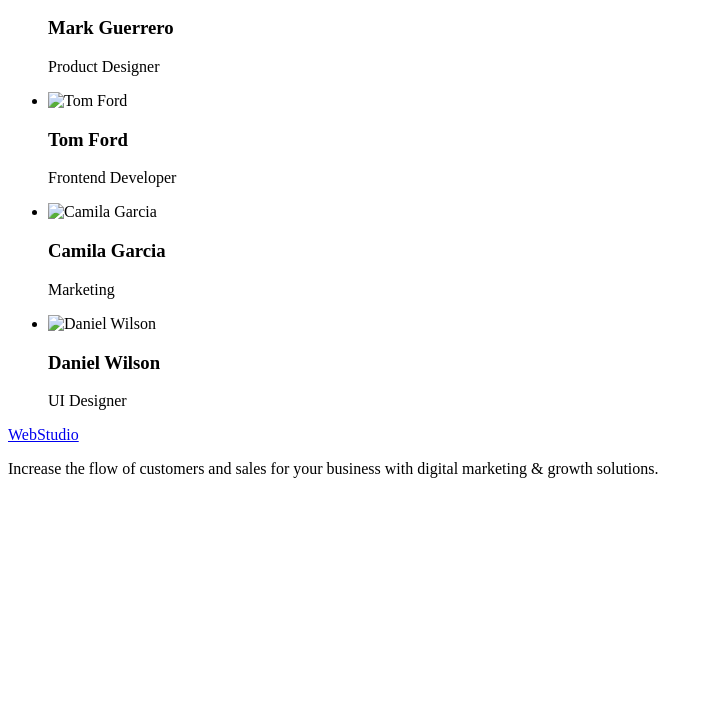
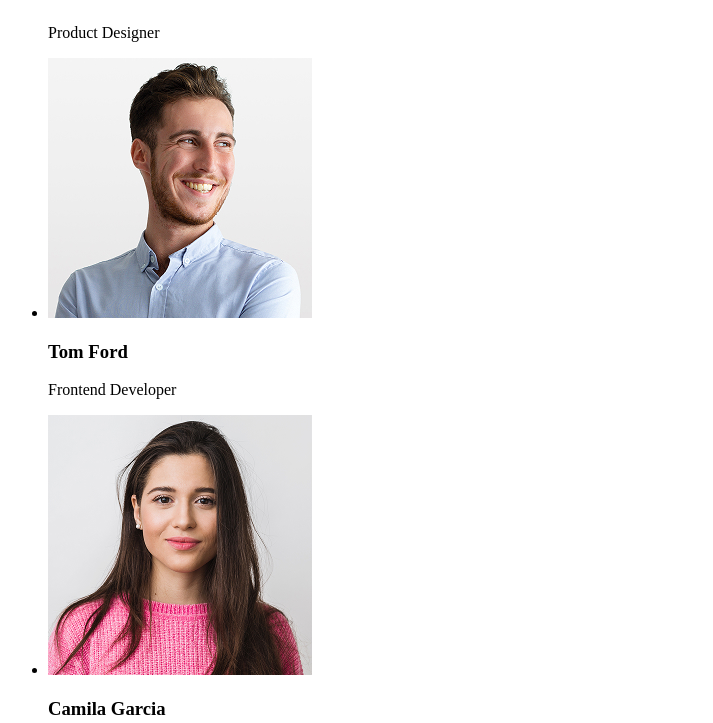
Before and after one commit to YuriyStepanishin/goit-markup-hw-01, a plain HTML site: page index.html in a window 1280 px wide. Shown: the part 960-1683 px from the top of the page, without its empty margins (0-713 px from the left). Before the commit the page ends 1454 px from the top, so only its background shows below. Drawn offline with Linux system fonts and the light colour scheme; the site is published under a folder, as on GitHub Pages, so addresses that start at the root find nothing.

Commit message:
add makeup

```diff
--- a/index.html
+++ b/index.html
@@ -52,7 +52,6 @@
             </p>
           </li>
           <li>
-            <
             <h3>Diligence</h3>
             <p>
               Research and confirm brands with the strongest digital growth
@@ -87,7 +86,7 @@
 
           <li>
             <img
-              src="/images/tom_ford.jpg"
+              src="./images/tom_ford.jpg"
               alt="Tom Ford"
               width="264"
               height="260"
@@ -100,7 +99,7 @@
 
           <li>
             <img
-              src="/images/camila_garcia.jpg"
+              src="./images/camila_garcia.jpg"
               alt="Camila Garcia"
               width="264"
               height="260"
@@ -112,7 +111,7 @@
 
           <li>
             <img
-              src="/images/daniel_wilson.jpg"
+              src="./images/daniel_wilson.jpg"
               alt="Daniel Wilson"
               width="264"
               height="260"
```
